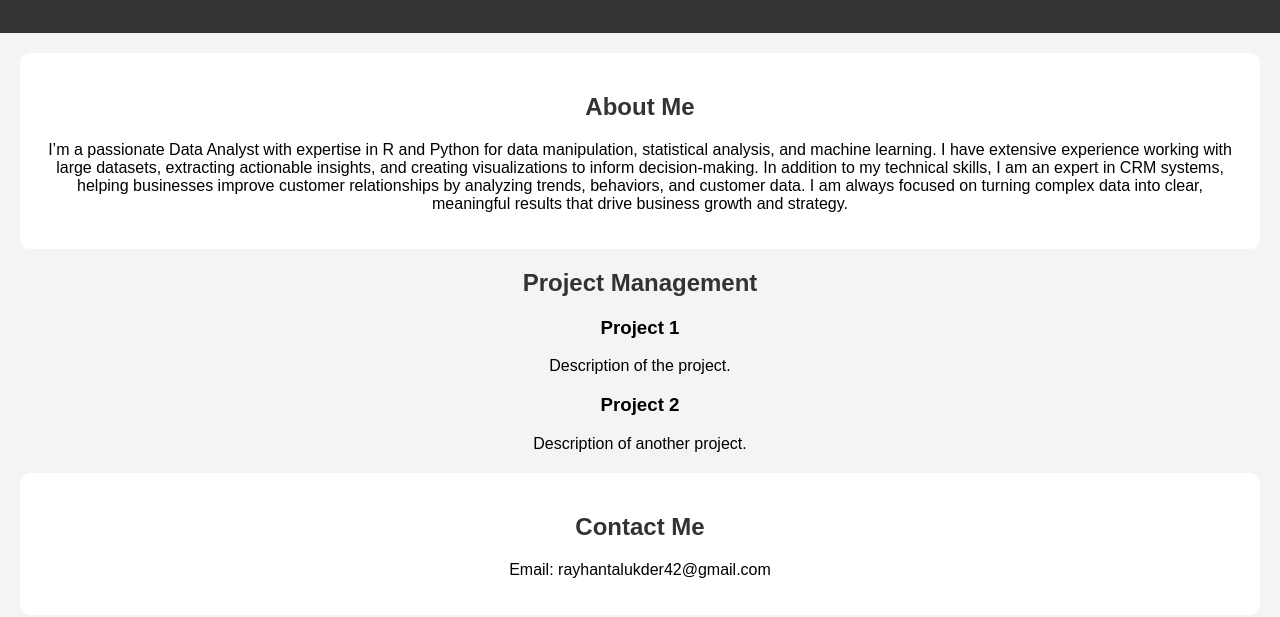
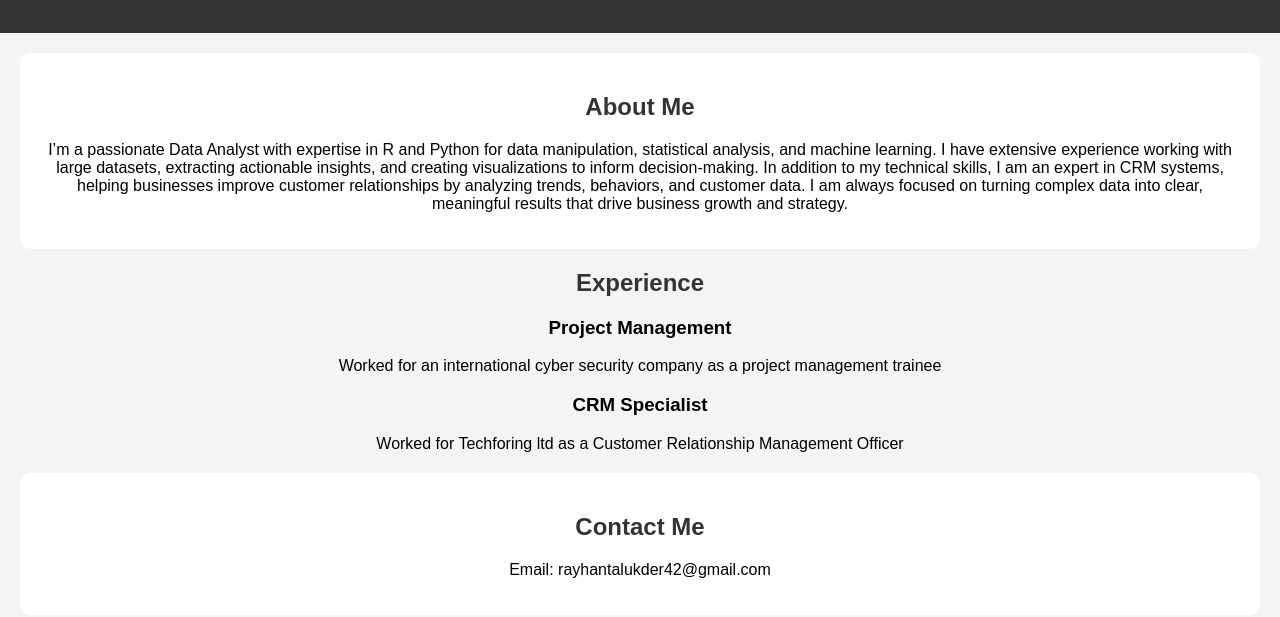
Before and after one commit to Rayhan2802/rayhan.github.io, a plain HTML site: page index.html in a window 1280 px wide. Shown: the part 121-738 px from the top of the page. Drawn offline with Linux system fonts and the light colour scheme.

Commit message:
Update index.html

```diff
--- a/index.html
+++ b/index.html
@@ -20,14 +20,14 @@ In addition to my technical skills, I am an expert in CRM systems, helping busin
     </section>
 
     <section class="Experience">
-        <h2>Project Management</h2>
+        <h2>Experience</h2>
         <div class="Experience">
-            <h3>Project 1</h3>
-            <p>Description of the project.</p>
+            <h3>Project Management</h3>
+            <p>Worked for an international cyber security company as a project management trainee</p>
         </div>
-        <div class="project">
-            <h3>Project 2</h3>
-            <p>Description of another project.</p>
+        <div class="Experience">
+            <h3>CRM Specialist</h3>
+            <p>Worked for Techforing ltd as a Customer Relationship Management Officer</p>
         </div>
     </section>
 
```
